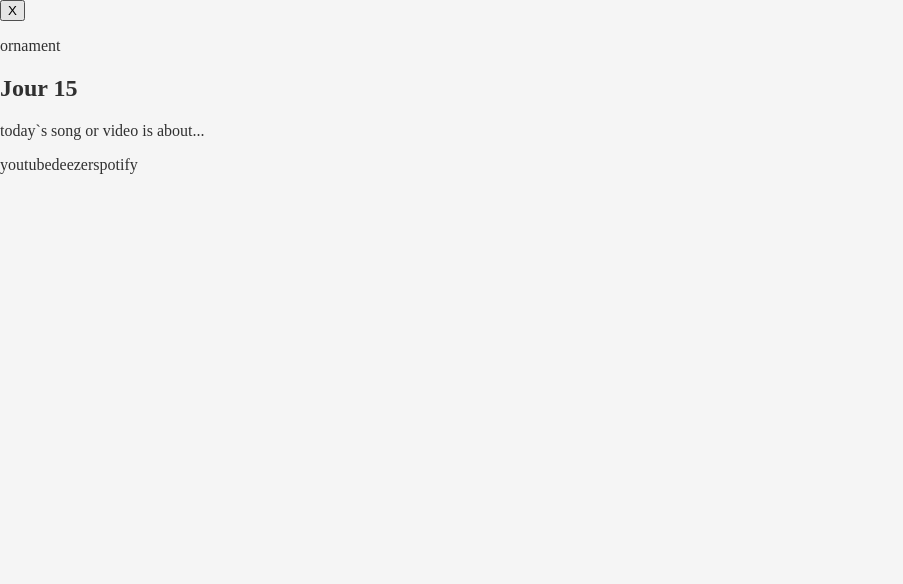
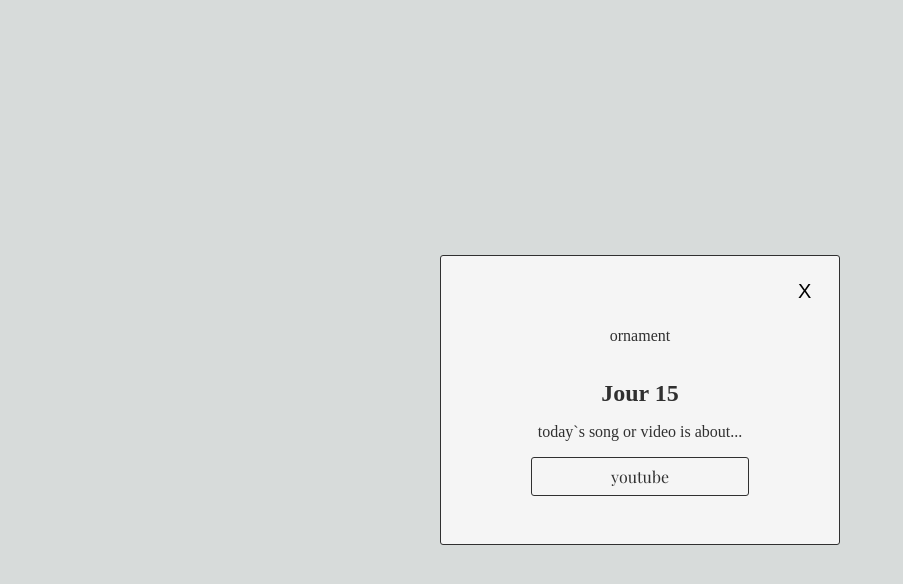
Before and after one commit to marinakinalone/calendrier-noel-2023, a Next.js app: page / in a window 1280 px wide. Both pictures are taken after a click on the button "15". Shown: the top 584 px of the page, without its empty margins (0-903 px from the left). Built offline with nearby package versions, Linux system fonts and the light colour scheme; a web font is replaced by a local one.

Commit message:
add basic structure to modal

```diff
--- a/src/components/CalendarGrid/CalendarGrid.module.scss
+++ b/src/components/CalendarGrid/CalendarGrid.module.scss
@@ -1,3 +1,5 @@
+@use '../../styles/mixins' as *;
+
 .main {
   display: flex;
   flex-direction: column;
@@ -16,9 +18,7 @@
 }
 
 .footer {
-  display: flex;
-  justify-content: center;
-  align-items: center;
+  @include flex-center;
   font-style: italic;
   font-size: 0.8rem;
   padding-bottom: 0.8rem;
--- a/src/components/DayButton/DayButton.module.scss
+++ b/src/components/DayButton/DayButton.module.scss
@@ -1,9 +1,8 @@
 @use '../../styles/variables' as *;
+@use '../../styles/mixins' as *;
 
 .frame {
-  display: flex;
-  align-items: center;
-  justify-content: center;
+  @include flex-center;
   button,
   div {
     position: absolute;
--- /dev/null
+++ b/src/components/DayModal/DayModal.module.scss
@@ -0,0 +1,52 @@
+@use '../../styles/variables' as *;
+@use '../../styles/mixins' as *;
+
+.main {
+  height: 100vh;
+  width: 100vw;
+  background-color: #d7dbda;
+  @include flex-center-column;
+}
+
+.closeButton {
+  border: none;
+  font-size: 1.25rem;
+  background-color: transparent;
+  position: relative;
+  left: 45%;
+  padding: 0.5rem;
+  cursor: pointer;
+}
+
+.modal {
+  background-color: $white;
+  width: 50vh;
+  border: 1px solid $black;
+  border-radius: 3px;
+  padding: 1rem 1rem 2rem 1rem;
+  @include flex-center-column;
+  position: absolute;
+}
+
+.modalTitle {
+  margin-bottom: 0rem;
+}
+
+.links {
+  @include flex-center-column;
+}
+
+.modalLink {
+  border: 1px solid $black;
+  border-radius: 3px;
+  width: 175%;
+  margin-bottom: 1rem;
+  padding: 0.5rem 2rem;
+  text-align: center;
+  font-family: $font-primary;
+  &:hover {
+    cursor: pointer;
+    background-color: $black;
+    color: $white;
+  }
+}
--- a/src/components/DayModal/index.tsx
+++ b/src/components/DayModal/index.tsx
@@ -1,6 +1,7 @@
 import React from 'react'
 import useModal from '@/hooks/useModal'
 import calendarData, { ICalendarData } from '@/data/calendarData'
+import styles from './DayModal.module.scss'
 
 const getModalData = (day: number): ICalendarData | undefined => {
   return calendarData.find((data) => data.day === day)
@@ -14,16 +15,26 @@ const DayModal = () => {
 
   return (
     data && (
-      <main>
-        <section>
-          <button onClick={() => toggleDayModal(0)}>X</button>
-          <p>ornament</p>
-          <h2>{`Jour ${day}`}</h2>
-          <p>{description}</p>
+      <main className={styles.main}>
+        <section className={styles.modal}>
+          <button className={styles.closeButton} onClick={() => toggleDayModal(0)}>
+            X
+          </button>
           <div>
+            <p>ornament</p>
+          </div>
+          <h2 className={styles.modalTitle}>{`Jour ${day}`}</h2>
+          <p className={styles.modalDescription}>{description}</p>
+          <div className={styles.links}>
             {links &&
               Object.entries(links).map(([name, url]) => (
-                <a key={name} href={url} target="_blank" rel="noreferrer">
+                <a
+                  className={styles.modalLink}
+                  key={name}
+                  href={url}
+                  target="_blank"
+                  rel="noreferrer"
+                >
                   {name}
                 </a>
               ))}
--- a/src/data/calendarData.ts
+++ b/src/data/calendarData.ts
@@ -32,7 +32,7 @@ const calendarData = [
       color1: '#123456',
       color2: '#678901',
     },
-    links: { youtube: 'link', deezer: 'link', spotify: 'link' },
+    links: { youtube: 'link' },
   },
   {
     id: 2,
--- a/src/styles/_mixins.scss
+++ b/src/styles/_mixins.scss
@@ -5,3 +5,14 @@
   animation-fill-mode: $fillMode;
   opacity: $opacity;
 }
+
+@mixin flex-center {
+  display: flex;
+  align-items: center;
+  justify-content: center;
+}
+
+@mixin flex-center-column {
+  @include flex-center;
+  flex-direction: column;
+}
```
